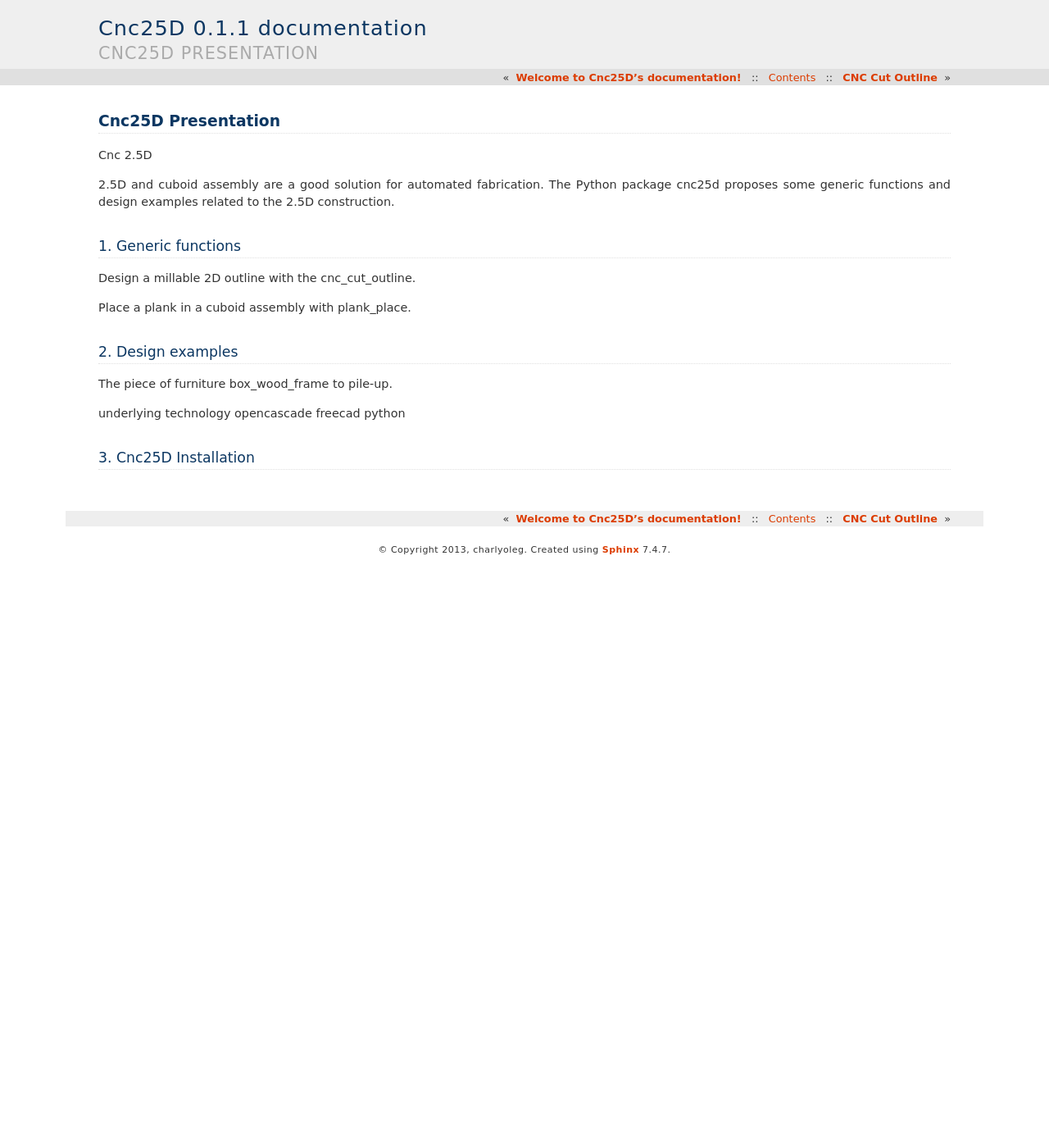
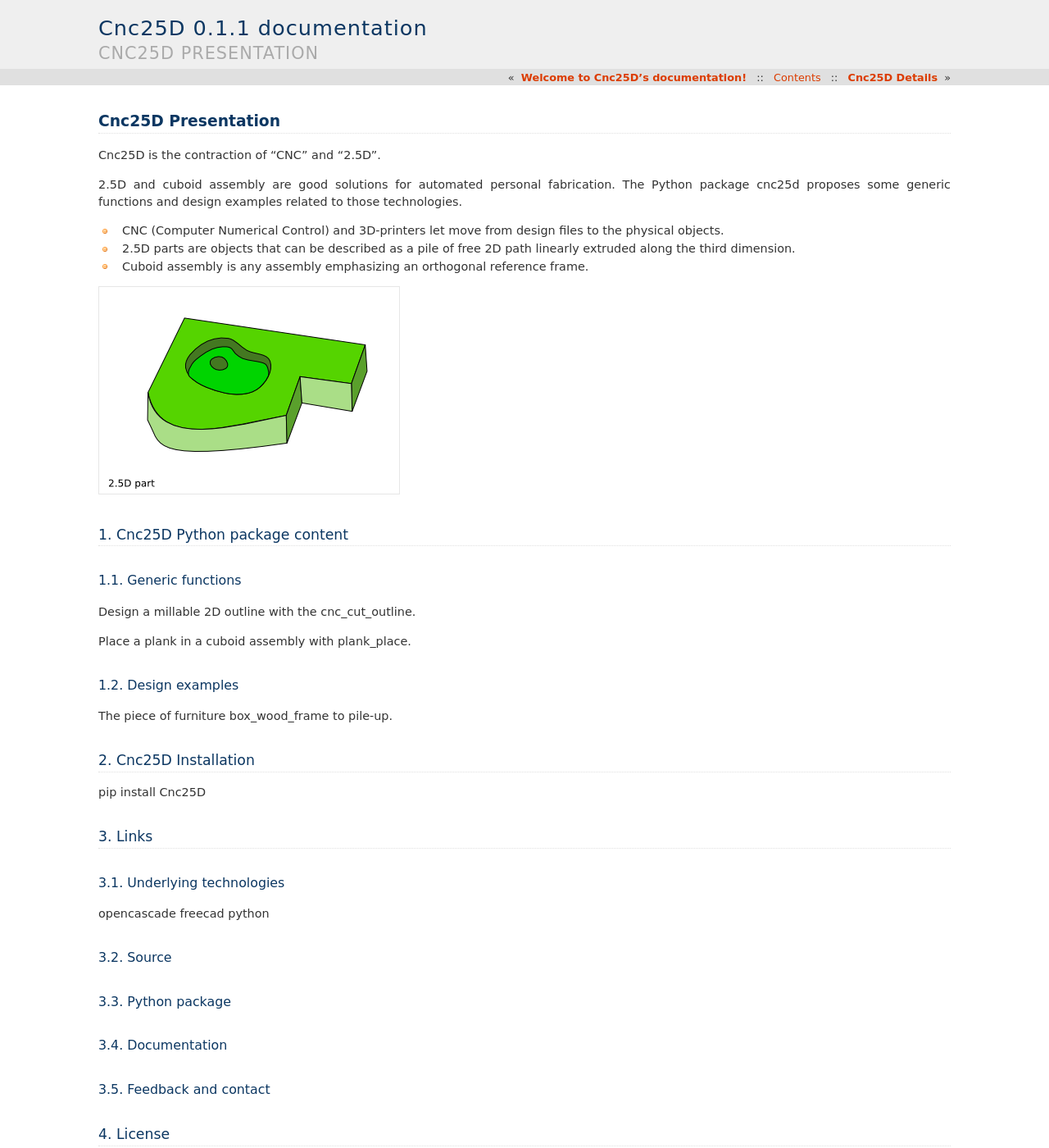
Before and after one commit to charlyoleg/Cnc25D, a Sphinx documentation site: the page built from docs/cnc25d_presentation.rst, in a window 1280 px wide and 1400 px high. Shown: the whole window at 82% size. Built offline with Sphinx 7.4.7, drawn with Linux system fonts in a browser that asks for light colours; formulas are drawn with MathJax 3.

Commit message:
[docs] documentation plan

```diff
--- a/docs/cnc25d_presentation.rst
+++ b/docs/cnc25d_presentation.rst
@@ -2,29 +2,60 @@
 Cnc25D Presentation
 ===================
 
-Cnc 2.5D
+Cnc25D is the contraction of "CNC" and "2.5D".
 
+2.5D and cuboid assembly are good solutions for automated personal fabrication.
+The Python package cnc25d proposes some generic functions and design examples related to those technologies.
 
-2.5D and cuboid assembly are a good solution for automated fabrication.
-The Python package cnc25d proposes some generic functions and design examples related to the 2.5D construction.
+- CNC (Computer Numerical Control) and 3D-printers let move from design files to the physical objects.
+- 2.5D parts are objects that can be described as a pile of free 2D path linearly extruded along the third dimension.
+- Cuboid assembly is any assembly emphasizing an orthogonal reference frame.
 
-1. Generic functions
-====================
+.. image:: images/part_25d.png
+
+1. Cnc25D Python package content
+================================
+
+1.1. Generic functions
+----------------------
 
 Design a millable 2D outline with the cnc_cut_outline.
 
 Place a plank in a cuboid assembly with plank_place.
 
-2. Design examples
-==================
+1.2. Design examples
+--------------------
 
 The piece of furniture box_wood_frame to pile-up.
 
 
-underlying technology
+2. Cnc25D Installation
+======================
+
+pip install Cnc25D
+
+
+3. Links
+========
+
+3.1. Underlying technologies
+----------------------------
+
 opencascade
 freecad
 python
 
-3. Cnc25D Installation
-======================
+3.2. Source
+-----------
+
+3.3. Python package
+-------------------
+
+3.4. Documentation
+------------------
+
+3.5. Feedback and contact
+-------------------------
+
+4. License
+==========
--- a/docs/index.rst
+++ b/docs/index.rst
@@ -12,6 +12,7 @@ Contents:
    :maxdepth: 2
 
    cnc25d_presentation
+   cnc25d_details
    cnc_cut_outline
    plank_place
    box_wood_frame_conception
```
Also changed, not shown: docs/cnc25d_details.rst (added, +23 -0 lines), docs/cnc25d_presentation.svg (added), docs/images/part_25d.png (added).
